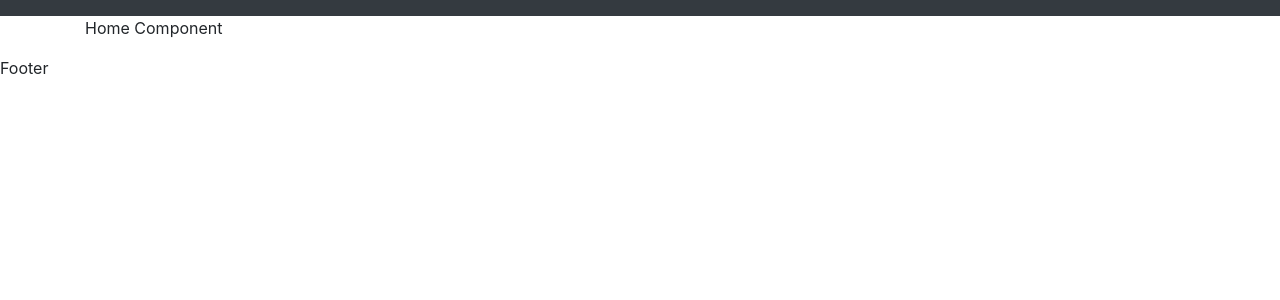
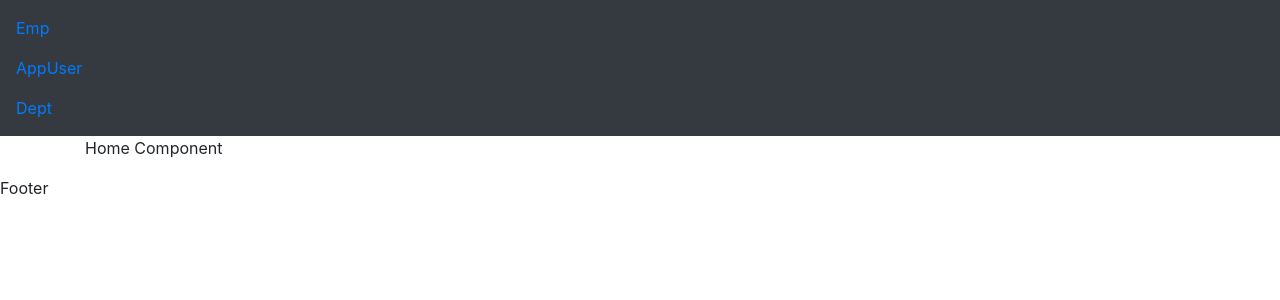
Before and after one commit to shridhar-javafsd/lti-react-demo, a React (Create React App) app: page / in a window 1280 px wide. Shown: the top 300 px of the page. Built offline with nearby package versions, Linux system fonts and the light colour scheme.

Commit message:
Update Header.js

```diff
--- a/src/components/Header.js
+++ b/src/components/Header.js
@@ -1,11 +1,27 @@
+import { Link } from "react-router-dom";
 
 const Header = () => {
 
     return (
         <header className="header">
             <nav className="navbar bg-dark">
+                <div>
+                    <ul className="navbar-nav ml-auto">
+                        <li className="nav-item">
+                            <Link className="nav-link" to="/emp">Emp</Link>
+                        </li>
+                        <li className="nav-item">
+                            <Link className="nav-link" to="/appuser">AppUser</Link>
+                        </li>
+                        <li className="nav-item">
+                            <Link className="nav-link" to="/dept">Dept</Link>
+                        </li>
+
+                    </ul>
+                </div>
+
+
             </nav>
-
         </header>
 
     );
```
